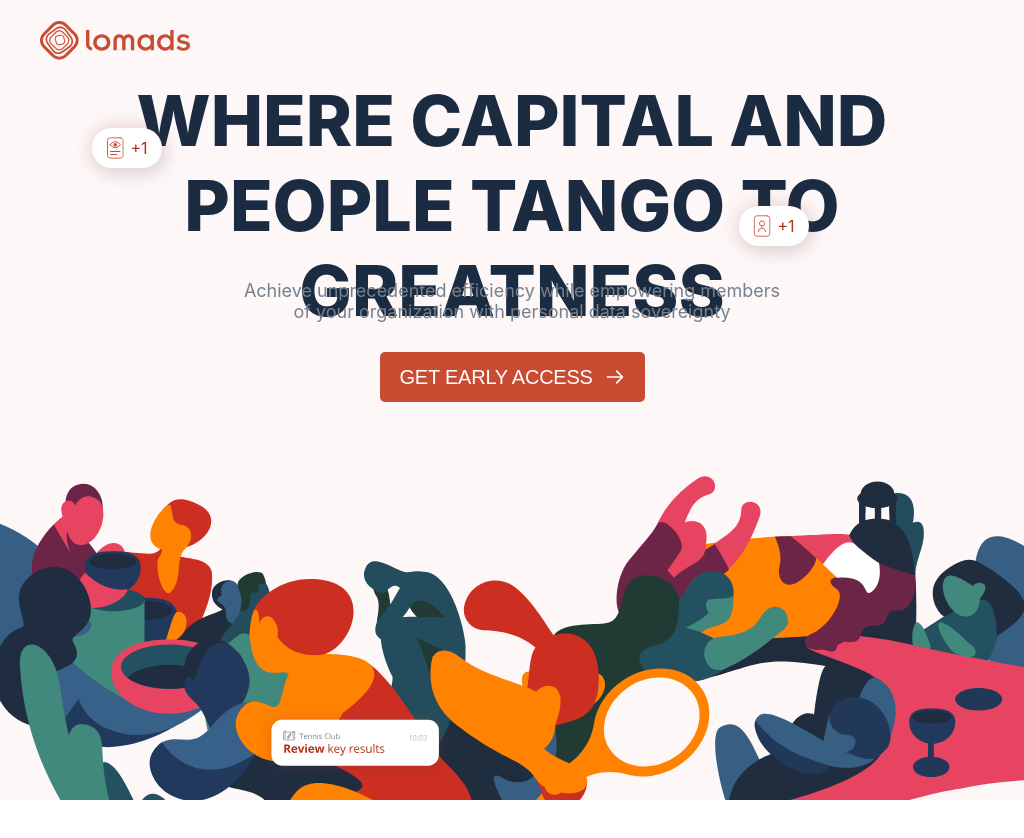
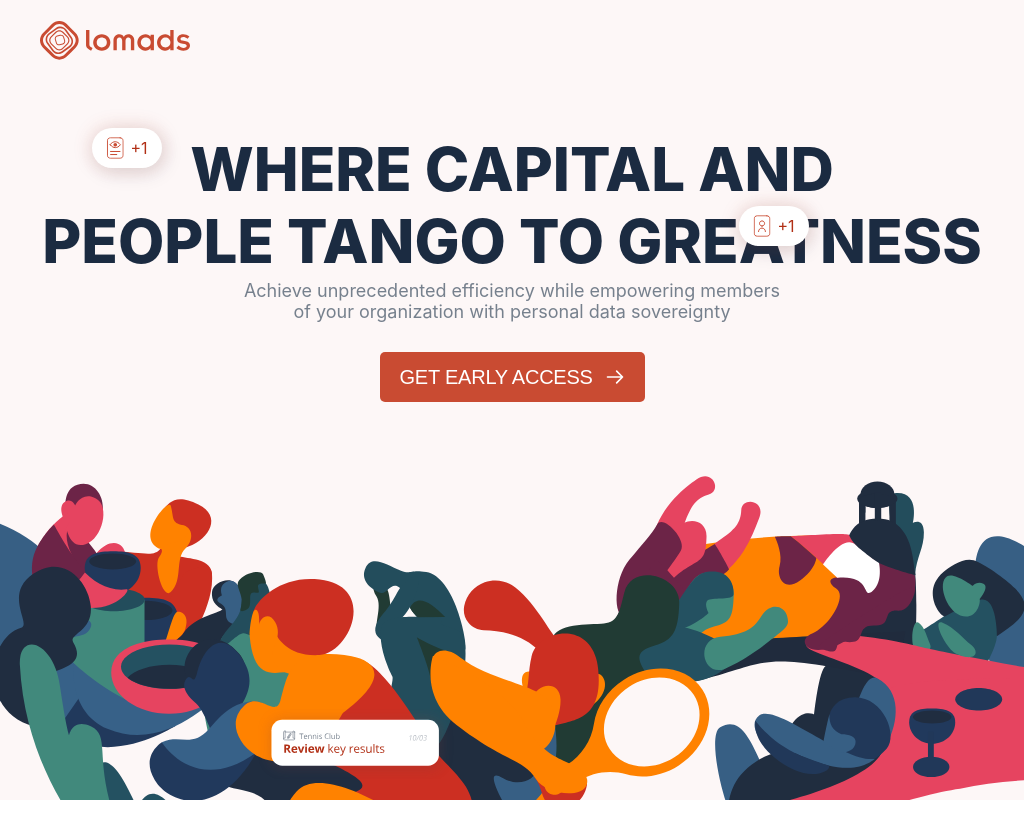
Before and after one commit to lomads/lomads-website, a React (Create React App) app: page / in a window 1024 px wide. Shown: the top 838 px of the page. Built offline with nearby package versions, Linux system fonts and the light colour scheme.

Commit message:
Update Banner.style.css
CSS Update

```diff
--- a/src/pages/Homepage/sections/Banner/Banner.style.css
+++ b/src/pages/Homepage/sections/Banner/Banner.style.css
@@ -300,13 +300,13 @@
     }
 
     .banner-container .heading-section h1 {
-        font-size: 40px;
+        font-size: 35px;
         line-height: normal;
         margin: 0;
     }
 
     .banner-container .heading-section h1 span {
-        font-size: 40px;
+        font-size: 35px;
     }
 
     .banner-container .heading-section .heading-pill.pos1 {
@@ -474,11 +474,11 @@
     }
 
     .banner-container .heading-section h1 {
-        font-size: 70px;
+        font-size: 60px;
     }
 
     .banner-container .heading-section h1 span {
-        font-size: 70px;
+        font-size: 60px;
     }
 
     .banner-container .heading-section .heading-pill.pos1 {
```
